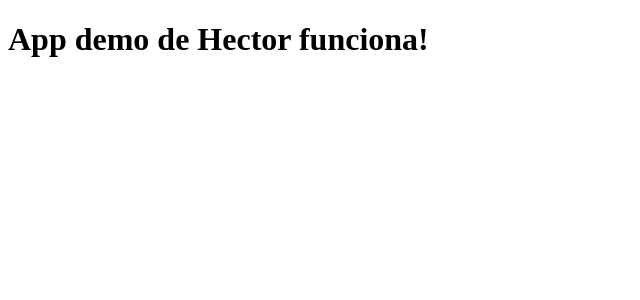
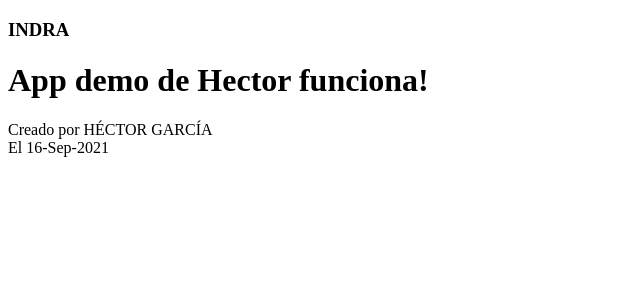
Before and after one commit to CAS-indra/demo-hectorg, an Angular app: page / in a window 1280 px wide. Shown: the top 300 px of the page, without its empty margins (0-640 px from the left). Built offline with nearby package versions, Linux system fonts and the light colour scheme.

Commit message:
modulo layout con cabecera y pie y pipes

```diff
--- a/src/app/app.component.html
+++ b/src/app/app.component.html
@@ -1,3 +1,10 @@
+<!-- cabecera -->
+<app-cabecera></app-cabecera>
+
 <app-titulo></app-titulo>
 
 <router-outlet></router-outlet>
+
+
+<!-- footer -->
+<app-pie></app-pie>
--- a/src/app/app.module.ts
+++ b/src/app/app.module.ts
@@ -3,11 +3,12 @@ import { BrowserModule } from '@angular/platform-browser';
 
 import { AppRoutingModule } from './app-routing.module';
 import { AppComponent } from './app.component';
+import { LayoutModule } from './layout/layout.module';
 import { TituloComponent } from './titulo/titulo.component';
 
 @NgModule({
   declarations: [AppComponent, TituloComponent],
-  imports: [BrowserModule, AppRoutingModule],
+  imports: [BrowserModule, AppRoutingModule, LayoutModule],
   providers: [],
   bootstrap: [AppComponent],
 })
--- /dev/null
+++ b/src/app/layout/cabecera/cabecera.component.html
@@ -0,0 +1,4 @@
+<header>
+  <h3>{{ empresa }}</h3>
+
+</header>
--- /dev/null
+++ b/src/app/layout/cabecera/cabecera.component.ts
@@ -0,0 +1,13 @@
+import { Component, OnInit } from '@angular/core';
+
+@Component({
+  selector: 'app-cabecera',
+  templateUrl: './cabecera.component.html',
+  styleUrls: ['./cabecera.component.scss'],
+})
+export class CabeceraComponent implements OnInit {
+  public empresa = 'INDRA';
+  constructor() {}
+
+  ngOnInit(): void {}
+}
--- /dev/null
+++ b/src/app/layout/pie/pie.component.html
@@ -0,0 +1,4 @@
+<footer>
+  <div>Creado por {{ desarrollador | uppercase }}</div>
+  <div>El {{ fecha | date:'dd-MMM-YYYY' }}</div>
+</footer>
--- /dev/null
+++ b/src/app/layout/pie/pie.component.ts
@@ -0,0 +1,14 @@
+import { Component, OnInit } from '@angular/core';
+
+@Component({
+  selector: 'app-pie',
+  templateUrl: './pie.component.html',
+  styleUrls: ['./pie.component.scss'],
+})
+export class PieComponent implements OnInit {
+  public desarrollador = 'Héctor García';
+  public fecha = new Date();
+  constructor() {}
+
+  ngOnInit(): void {}
+}
```
Also changed, not shown: src/app/layout/layout.module.ts (added, +11 -0 lines), src/app/layout/cabecera/cabecera.component.scss (added), src/app/layout/pie/pie.component.scss (added), 2 other files (tests, documents, lock files or other folders).
